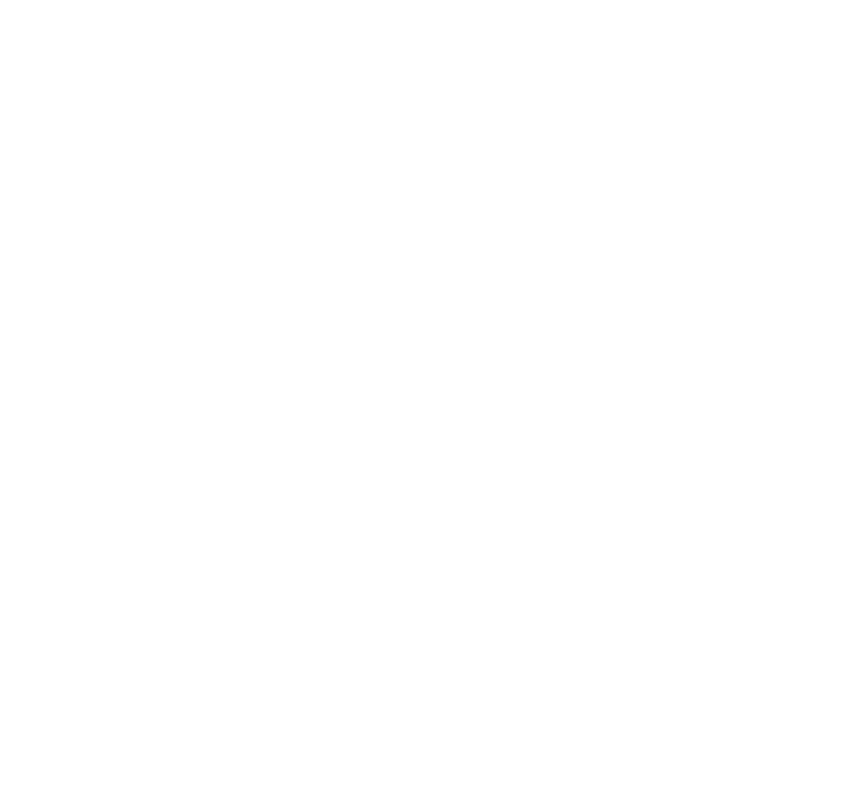
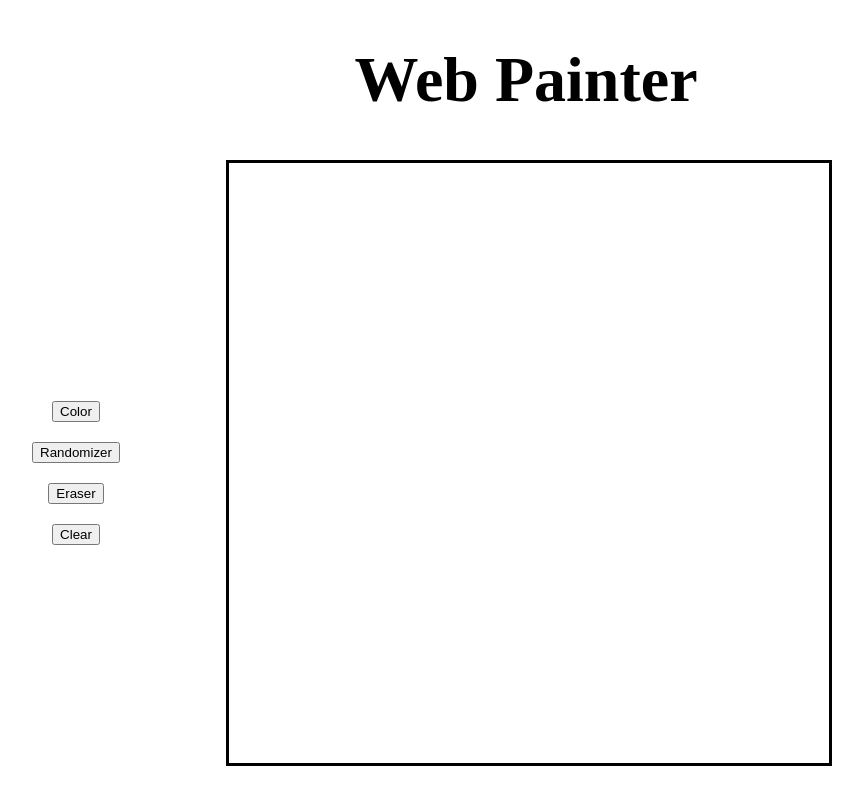
Before and after one commit to sam-dp/Web-Painter, a plain HTML site: page index.html in a window 1280 px wide. Shown: the whole page, without its empty margins (114-977 px from the left). Drawn offline with Linux system fonts and the light colour scheme.

Commit message:
Base HTML and Structure

```diff
--- a/index.html
+++ b/index.html
@@ -9,16 +9,20 @@
 
 </head>
 <body>
-    <div>
-
+    <div id="title-container">
+        <h1 id="title">Web Painter</h1>
     </div>
 
-    <div>
+    <div class="main">
+        <div id="settings-container">
+            <button id="color-btn">Color</button>
+            <button id="random-btn">Randomizer</button>
+            <button id="eraser-btn">Eraser</button>
+            <button id="clear-btn">Clear</button>
+        </div>
 
+        <div id="grid-container"> </div>
     </div>
 
-    <div>
-
-    </div>
 </body>
 </html>
--- a/styles.css
+++ b/styles.css
@@ -0,0 +1,39 @@
+h1 {
+    font-size: 400%;
+}
+
+button {
+    margin-top: 20px;
+}
+
+.main {
+    display: flex;
+    flex-direction: row;
+    align-items: center;
+    justify-content: flex-start;
+    margin: 0 auto;
+    gap: 50px;
+    max-width: 1100px;
+}
+
+#title-container {
+    display: block;
+    text-align: center;
+}
+
+#settings-container {
+    display: flex;
+    flex-direction: column;
+    align-items: center;
+    justify-content: center;
+    width: 200px;
+    height: 600px;
+}
+
+#grid-container {
+    display: grid;
+    border: solid;
+    border-color: black;
+    width: 600px;
+    height: 600px;
+}
```
